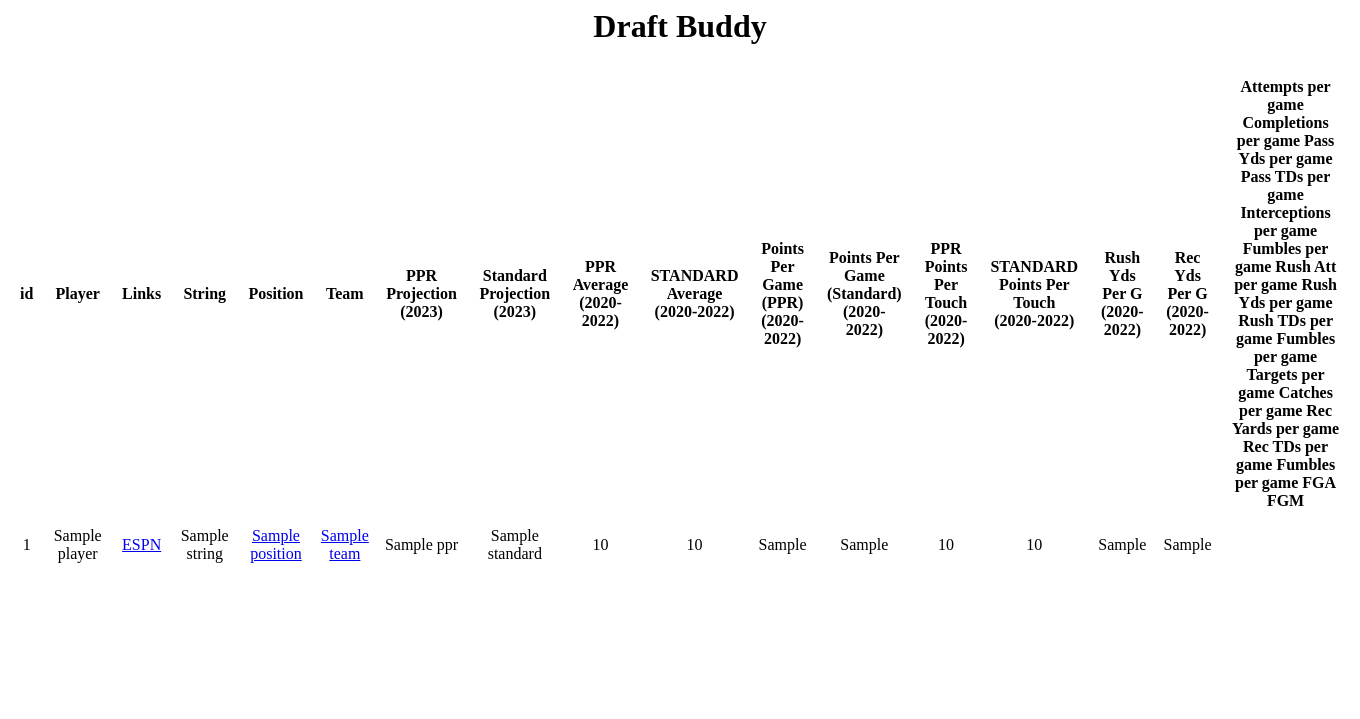
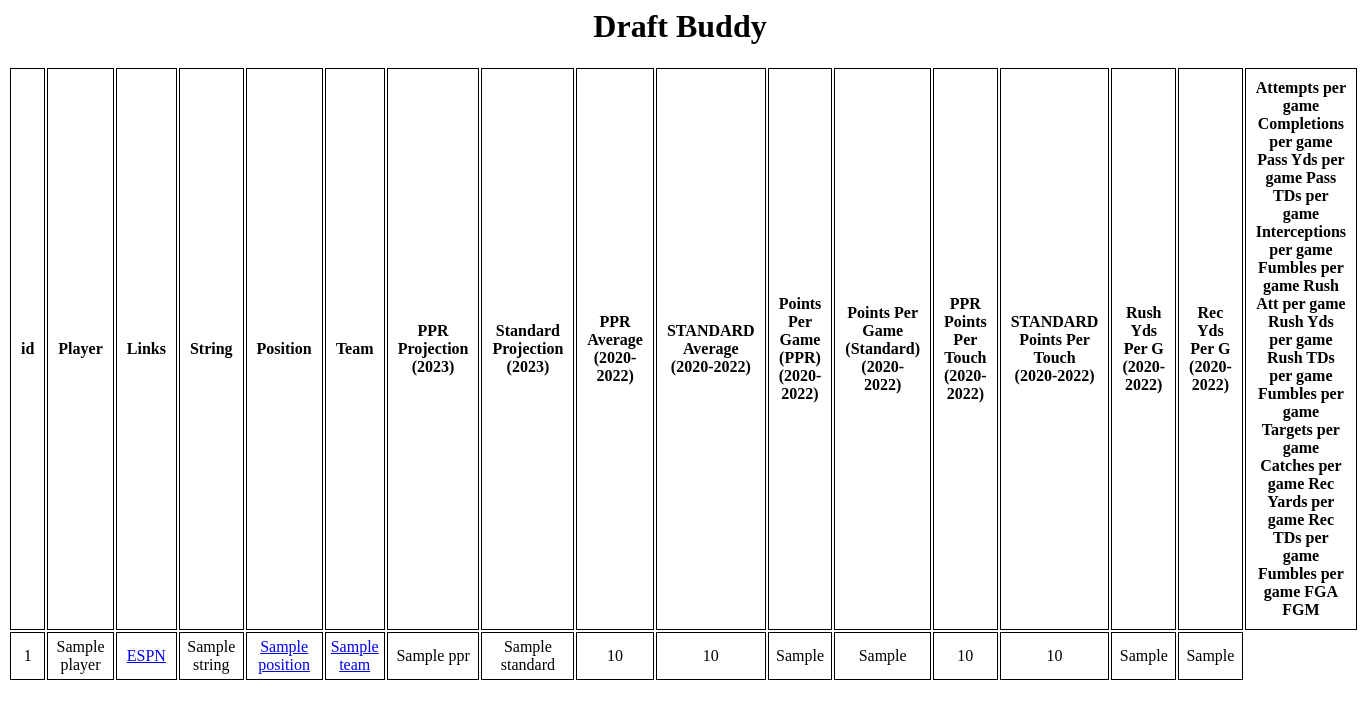
Before and after one commit to bencarneiro/fantasy, a Django app: template app/football/templates/home.html in a window 1360 px wide. Shown: the top 719 px of the page. Run offline with Django 4.2, Linux system fonts and the light colour scheme; the template is opened without the code that fills it: most values are stand-ins (such as "Sample title", 1, 10 or a date in 2020); some libraries are stand-ins or nearby versions.

Commit message:
make the tableheader sticky, add position to team offense tables

```diff
--- a/app/football/templates/home.html
+++ b/app/football/templates/home.html
@@ -5,11 +5,23 @@
         }
         th {
         text-align: center;
-        padding: 10px
+        padding: 10px;
+        position: -webkit-sticky;
+        position: sticky;
+        top: 0;
+        z-index: 2;
+        background-color: white;
+        border: 1px solid black;
         }
         td {
         text-align: center;
         padding: 5px;
+        border: 1px solid black;
+        }
+        thead {
+            background-color: white;
+            border-radius: 1px;
+            border-color: black;
         }
     </style>
 
```
Also changed, not shown: app/football/templates/team.html (+15 -2 lines).
